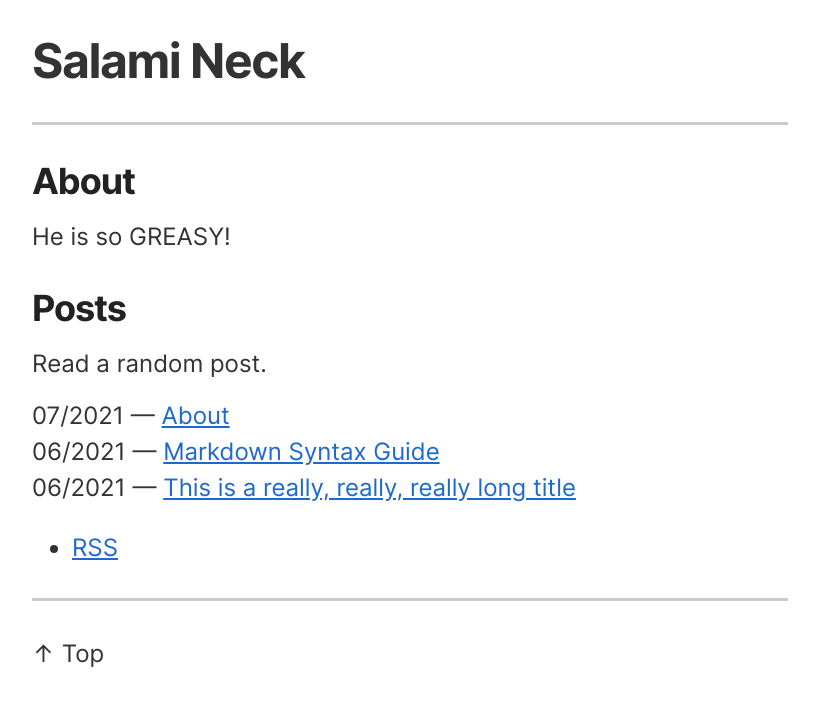
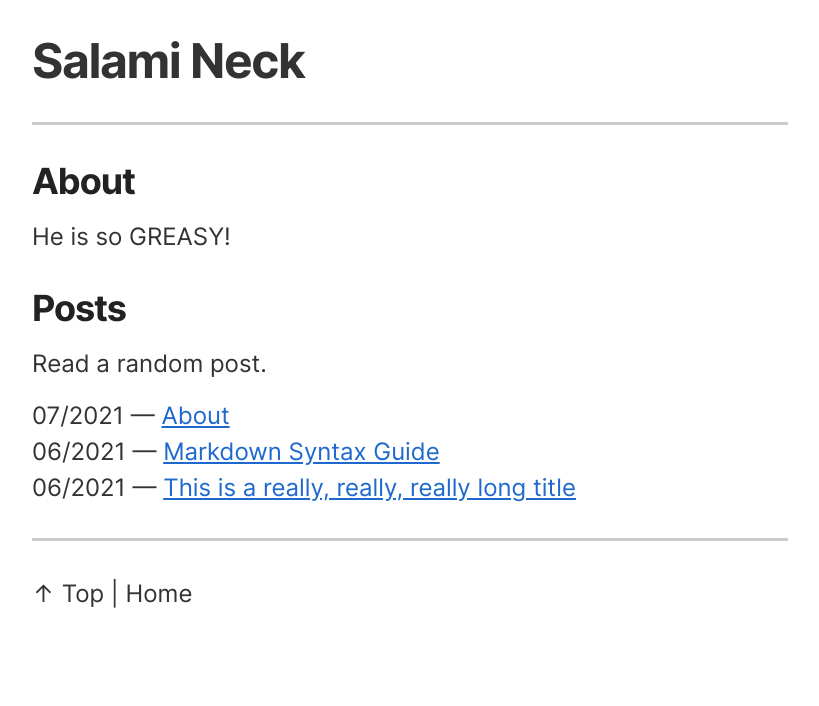
Before and after one commit to ajpwalser/ajpwalser.github.io, a Jekyll site: the page built from index.html, in a window 1280 px wide. Shown: the top 706 px of the page, without its empty margins (230-1049 px from the left). Built offline with Jekyll 4.4.1, drawn with Linux system fonts in a browser that asks for light colours.

Commit message:
Update index.html

```diff
--- a/index.html
+++ b/index.html
@@ -14,12 +14,9 @@ description:
     </article>
   {% endfor %}
 </div>
-<ul>
-<li class="rss"><a href="#non">RSS</a></li>
-</ul>
 <hr>
 <footer>
 <p class="footer">
-<a href="#" class="index-link">↑&nbsp;Top</a>
+  <nav><a href="#" class="index-link">↑&nbsp;Top</a><span> | </span><a href="/">Home</a></nav>
 </p>
 </footer>
```
